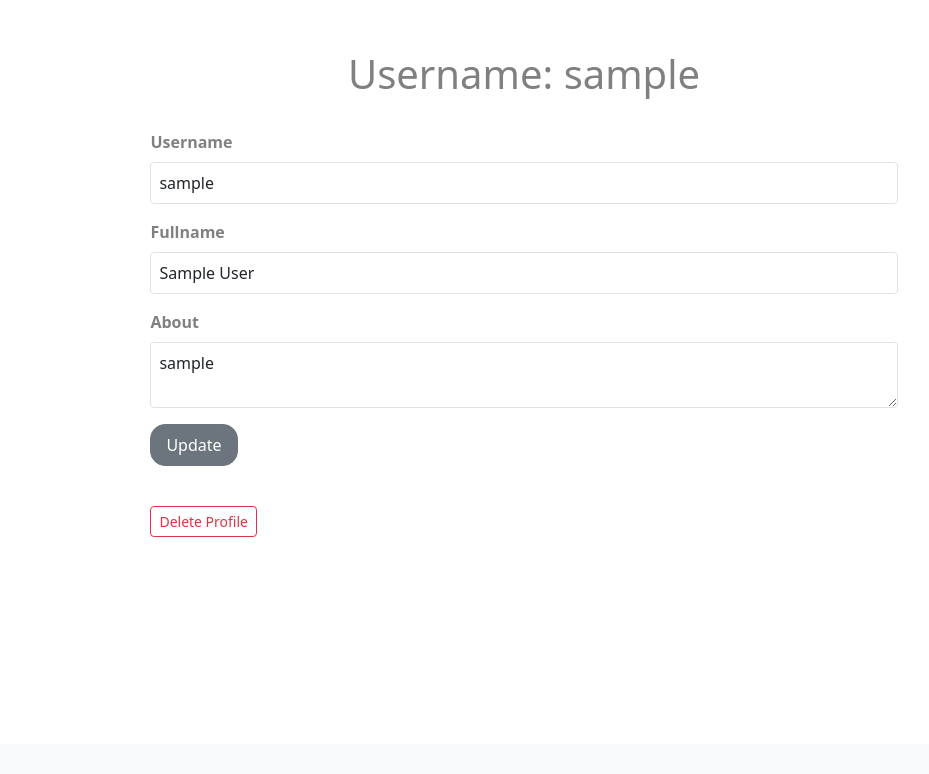
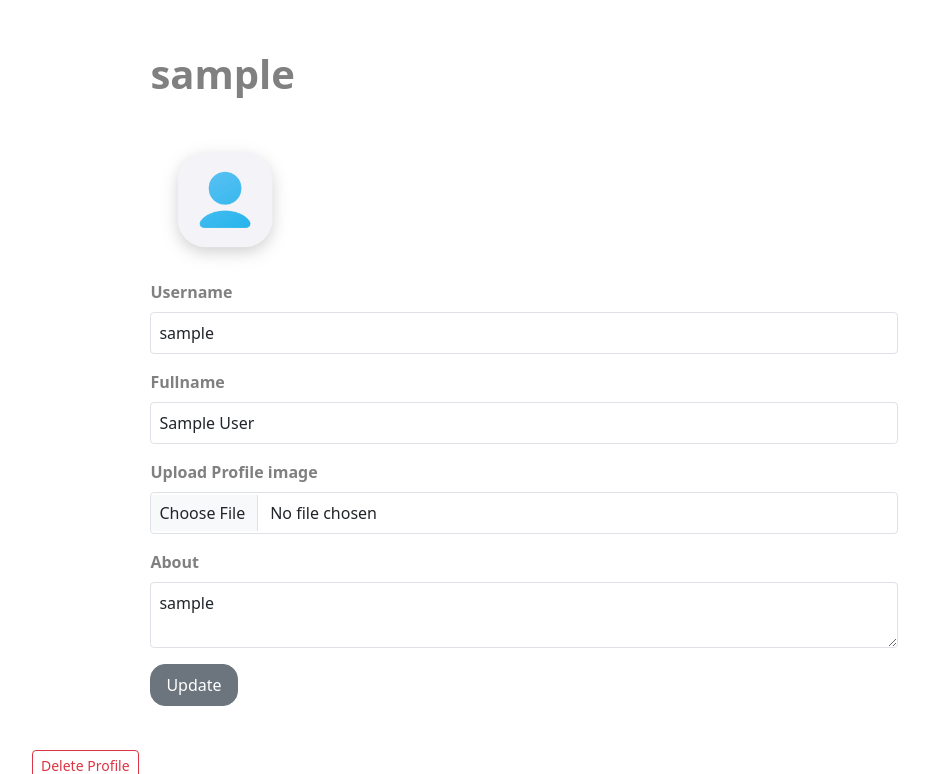
Before and after one commit to Carolkariuki/blog_app-repo, a Flask app: page /update_profile in a window 1280 px wide. Shown: the part 56-830 px from the top of the page, without its empty margins (116-1045 px from the left). Before the commit the page ends 593 px from the top, so only its background shows below. Run offline with Flask 3, Linux system fonts and the light colour scheme; the visitor is signed in with stand-in values (Sample User, id 1); some libraries are stand-ins or nearby versions.

Commit message:
Updated profile image handling

```diff
--- a/website/__init__.py
+++ b/website/__init__.py
@@ -3,6 +3,8 @@
 from flask_migrate import Migrate
 from flask_login import LoginManager
 from flask_mail import Mail, Message
+import os
+
 
 mail = Mail()
 
@@ -20,6 +22,13 @@
     app.config['MAIL_USERNAME'] = 'carolnjerikariuki94@gmail.com'
     app.config['MAIL_PASSWORD'] = 'wmcc dkuk ysby pkvw'
     app.config['MAIL_DEFAULT_SENDER'] ='carolnjerikariuki94@gmail.com'
+
+    upload_folder = os.path.join(app.root_path, 'static', 'image')
+    app.config['UPLOAD_FOLDER'] = upload_folder
+
+    if not os.path.exists(upload_folder):
+        os.makedirs(upload_folder)
+
     mail.init_app(app)
     db.init_app(app)
 
--- a/website/forms.py
+++ b/website/forms.py
@@ -1,6 +1,7 @@
 from flask_wtf import FlaskForm, CSRFProtect
-from wtforms import StringField,PasswordField,TextAreaField,SubmitField,EmailField
+from wtforms import StringField,PasswordField,TextAreaField,SubmitField,EmailField,FileField
 from wtforms.validators import DataRequired, Length,Email,EqualTo
+from flask_wtf.file import FileAllowed
 
 
 class SignupForm(FlaskForm):
@@ -9,6 +10,7 @@
     email=EmailField('Email',validators=[DataRequired(),Email(),Length(min=10)])
     about=TextAreaField('About',validators=[DataRequired(),Length(min=10,max=200)])
     role=StringField('Role',validators=[Length(min=4,max=20)])
+    profile_image=FileField('Upload Profile image',validators=[FileAllowed(['jpg', 'png', 'jpeg'], message='Images only!')])
     password1=PasswordField('Password1',validators=[DataRequired(),Length(min=4)])
     password2=PasswordField('Confirm Password',validators=[DataRequired(),EqualTo('password1',message='passwords must match')])
     submit=SubmitField('Signup')
@@ -21,6 +23,7 @@
 class UpdateProfileForm(FlaskForm):
     username=StringField('Username',validators=[DataRequired(),Length(min=2,max=10)])
     fullname=StringField('Fullname',validators=[DataRequired(),Length(min=5)])
+    profile_image=FileField('Upload Profile image',validators=[FileAllowed(['jpg', 'png', 'jpeg'], message='Images only!')])
     about=TextAreaField('About',validators=[DataRequired(),Length(min=10,max=200)])
     submit=SubmitField('Update')
 
--- a/website/models.py
+++ b/website/models.py
@@ -5,7 +5,6 @@
 
 
 class Base:
-
     def save(self):
         db.session.add(self)
         db.session.commit()
@@ -17,10 +16,7 @@
     def commit(self):
         db.session.commit()
 
-
-
 class User(db.Model,Base,UserMixin):
-
     __tablename__='users'
 
     id=db.Column(db.Integer,primary_key=True)
@@ -29,6 +25,7 @@
     email=db.Column(db.String(150),unique=True,nullable=False)
     about=db.Column(db.Text,nullable=False)
     role = db.Column(db.String(20), nullable=False, default='viewer')
+    profile_image=db.Column(db.String(100),nullable=False,default='default_profile_pic.png')
     join_date=db.Column(db.Date,nullable=False, default=date.today)
     password=db.Column(db.String(2000),nullable=False)
 
@@ -50,7 +47,6 @@
     likes=db.Column(db.Integer,default=0,nullable=False)
     comment_count=db.Column(db.Integer,default=0,nullable=False)
 
-
     comments=db.relationship('Comment',backref='post_comments',lazy=True,cascade="all, delete-orphan")
 
 class Comment(db.Model,Base):
--- a/website/templates/example.html
+++ /dev/null
@@ -1 +0,0 @@
-just practising how to use github.
--- a/website/templates/profile.html
+++ b/website/templates/profile.html
@@ -3,6 +3,7 @@
 
 {% block content %}
 <div >
+<img src="{{ url_for('static', filename='image/' + current_user.profile_image) }}" alt="Profile Image" width="150">
 <h1 style="color: blueviolet;">ABOUT THE WRITER</h1>
 <h1 style="color: black;">Fullname:<span style="color:grey;" >{{user.fullname}}</span></h1>
 <h1 style="color: black;">Username:<span style="color:grey;">{{user.username}}</span></h1>
--- a/website/templates/update_profile.html
+++ b/website/templates/update_profile.html
@@ -4,11 +4,12 @@
 
 <div class="container">
 
-            <form action="{{ url_for('views.update_profile') }}" method="post" name="update_profile">
+            <form action="{{ url_for('views.update_profile') }}" method="post" name="update_profile" enctype="multipart/form-data">
                 {{ form.csrf_token }}
-                <div class="mb-3">
-                    <h1>Username: <span style="font-weight: normal;">{{ current_user.username }}</span></h1>
-
+                <div style="display: flex; align-items: center;  width: 50%;">
+                    <h1><strong>{{ current_user.username }}</strong></h1>
+            </div>
+            <img src="{{ url_for('static', filename='image/' + current_user.profile_image if current_user.profile_image else 'default.jpg') }}" alt="Profile Image" width="150">
                     <!-- Username Field -->
                     <div class="mb-3">
                         {{ form.username.label(class="form-label") }}
@@ -27,6 +28,16 @@
                         {% if form.fullname.errors %}
                             <div class="text-danger">
                                 {{ form.fullname.errors[0] }}
+                            </div>
+                        {% endif %}
+                    </div>
+
+                    <div class="mb-3">
+                        {{ form.profile_image.label(class="form-label") }}
+                        {{ form.profile_image(class="form-control") }}
+                        {% if form.profile_image.errors %}
+                            <div class="text-danger">
+                                {{ form.profile_image.errors[0] }}
                             </div>
                         {% endif %}
                     </div>
--- a/website/views.py
+++ b/website/views.py
@@ -1,5 +1,5 @@
 
-from flask import Blueprint,render_template,request,flash,redirect,url_for
+from flask import Blueprint,render_template,request,flash,redirect,url_for,current_app
 from flask_login import login_required,current_user,logout_user
 from .models import User,Post,Comment,Subscriber
 from . import db
@@ -7,6 +7,10 @@
 from sqlalchemy import desc
 from .forms import UpdateProfileForm,AddPostForm,CommentForm
 import functools
+from werkzeug.utils import secure_filename
+import os
+
+
 
 views=Blueprint('views',__name__)
 
@@ -20,26 +24,9 @@
       return wrapper
     return decorator
 
-
-
-
-
 @views.route('/',methods=['GET'])
 def home():
-    user=User.query.get(3)
-    print(user.username)
-    if user:
-
-        posts=user.posts
-
-        for post in posts:
-           print(post.heading)
-    post_count=Post.query.filter_by(user_id=user.id).count()
-    print(post_count)
-
-    return render_template('home.html',user=user,posts=posts)
-
-
+    return render_template('home.html')
 
 @views.route('/all_posts',methods=['GET'])
 def all_posts():
@@ -63,7 +50,6 @@
     print(form)
     return redirect(url_for('views.all_posts'))
 
-
 @views.route('/delete_comment/<int:comment_id>', methods=['POST','DELETE'])
 @login_required
 def delete_comment(comment_id):
@@ -73,7 +59,6 @@
     if post.comment_count > 0:
         post.comment_count -= 1
         post.commit()
-
     flash('Comment deleted successfully!', category='success')
     return redirect(url_for('views.all_posts'))
 
@@ -113,10 +98,16 @@
         username=form.username.data
         fullname=form.fullname.data
         about=form.about.data
+        if form.profile_image.data:
+            filename = secure_filename(form.profile_image.data.filename)
+            image_path =os.path.join(current_app.config['UPLOAD_FOLDER'], filename)
+            form.profile_image.data.save(image_path)
 
         current_user.username=username
         current_user.fullname=fullname
+        current_user.profile_image=filename
         current_user.about=about
+
         current_user.commit()
         flash('user updated',category='success')
         return render_template('update_profile.html',form=form)
@@ -125,7 +116,6 @@
         form.fullname.data = current_user.fullname
         form.about.data = current_user.about
     return render_template('update_profile.html',form=form)
-
 
 @views.route('/add_posts',methods=['GET','POST'])
 @login_required
@@ -159,7 +149,6 @@
         form.content.data = post.content
     return render_template('update_post.html', post=post,form=form)
 
-
 @views.route('/delete_post/<int:post_id>',methods=['POST','DELETE'])
 @login_required
 @role_required('writer')
```
Also changed, not shown: migrations/versions/6a36b4aab9bc_include_image_saving.py (added, +32 -0 lines), website/any.py (deleted, +0 -9 lines), website/auth.py (+10 -4 lines), website/templates/home.html (+1 -18 lines), website/templates/signup.html (+12 -1 lines), website/static/image/background.jpg (renamed from website/static/images/background.jpg), website/static/image/default_profile_pic.png (renamed from website/static/images/default_profile_pic.png), website/static/image/pexels-pixabay-56866.jpg (added), 1 other file.
